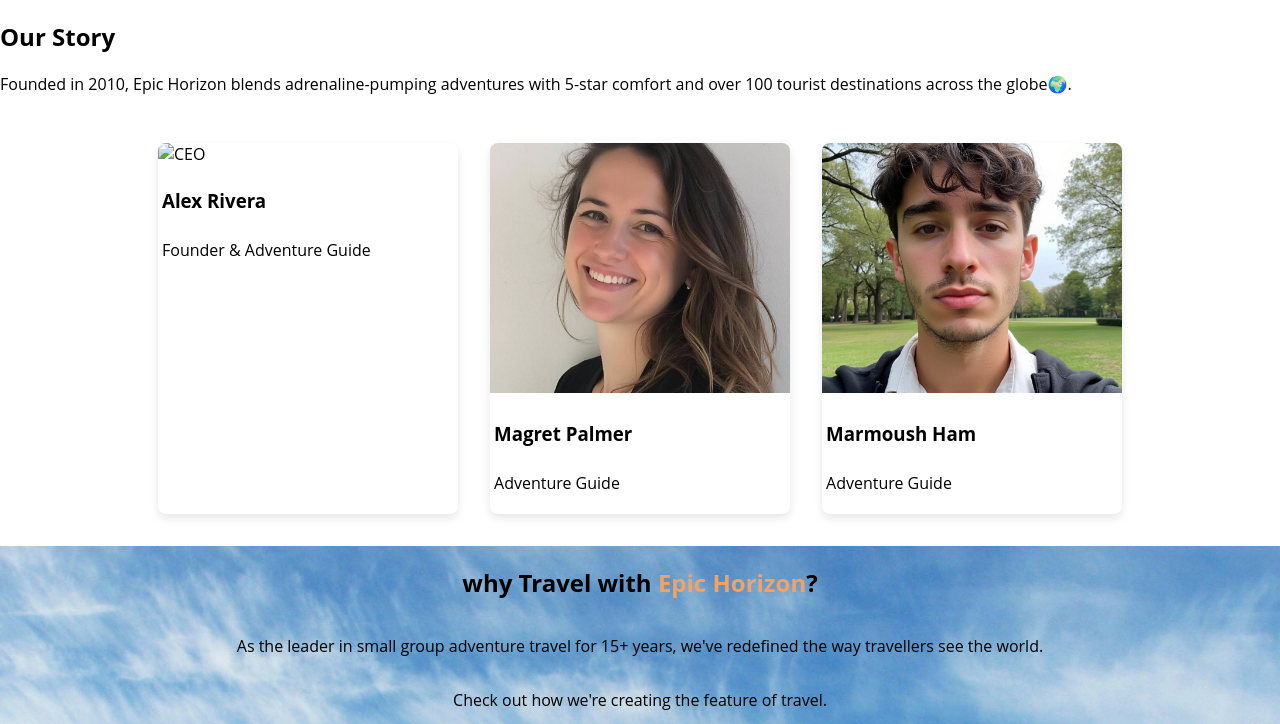
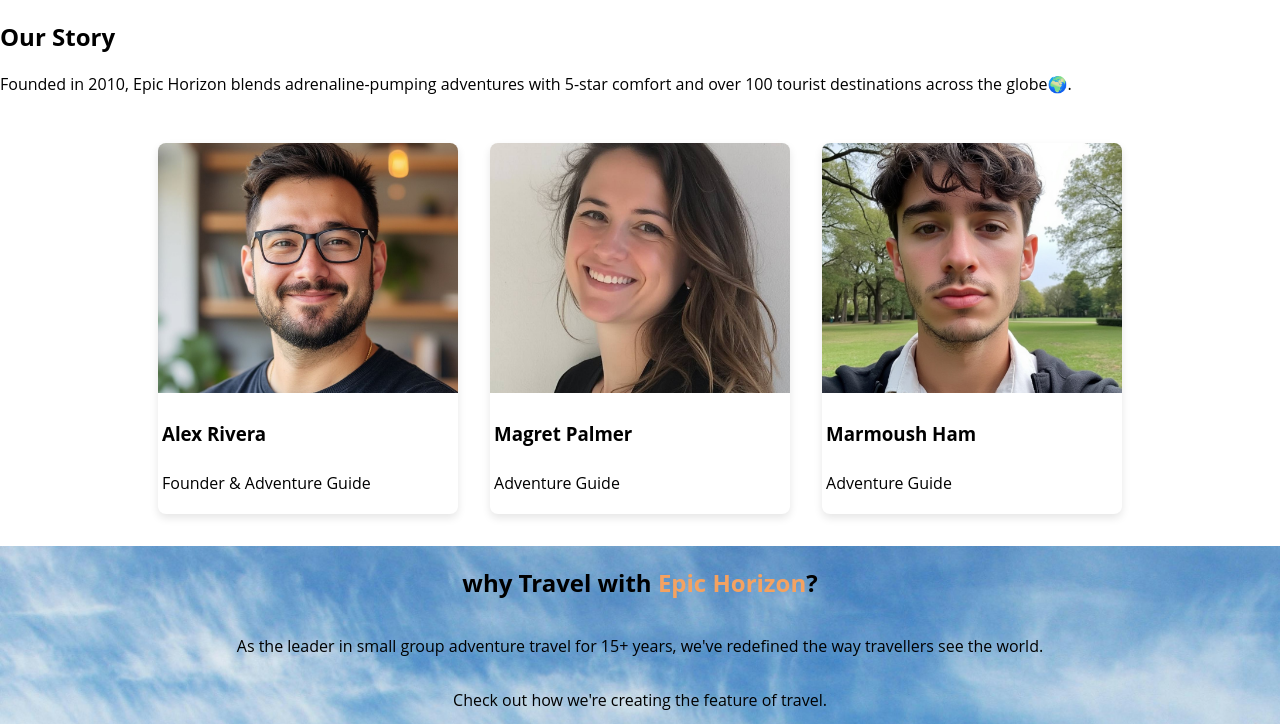
Before and after one commit to Tendo6-dev/Travel-website, a plain HTML site: page About us.html in a window 1280 px wide. Shown: the top 724 px of the page. Drawn offline with Linux system fonts and the light colour scheme; files whose address does not match are found by name.

Commit message:
Update About us.html

```diff
--- a/About us.html
+++ b/About us.html
@@ -12,7 +12,7 @@
         <p>Founded in 2010, Epic Horizon blends adrenaline-pumping adventures with 5-star comfort and over 100 tourist destinations across the globe🌍.</p>
         <div class="team">
             <div class="member">
-                <img class="members" src="images/uifaces-popular-image.jpg" alt="CEO">
+                <img class="members" src="uifaces-popular-image.jpg" alt="CEO">
                 <h3>Alex Rivera</h3>
                 <p>Founder & Adventure Guide</p>
             </div>
```
